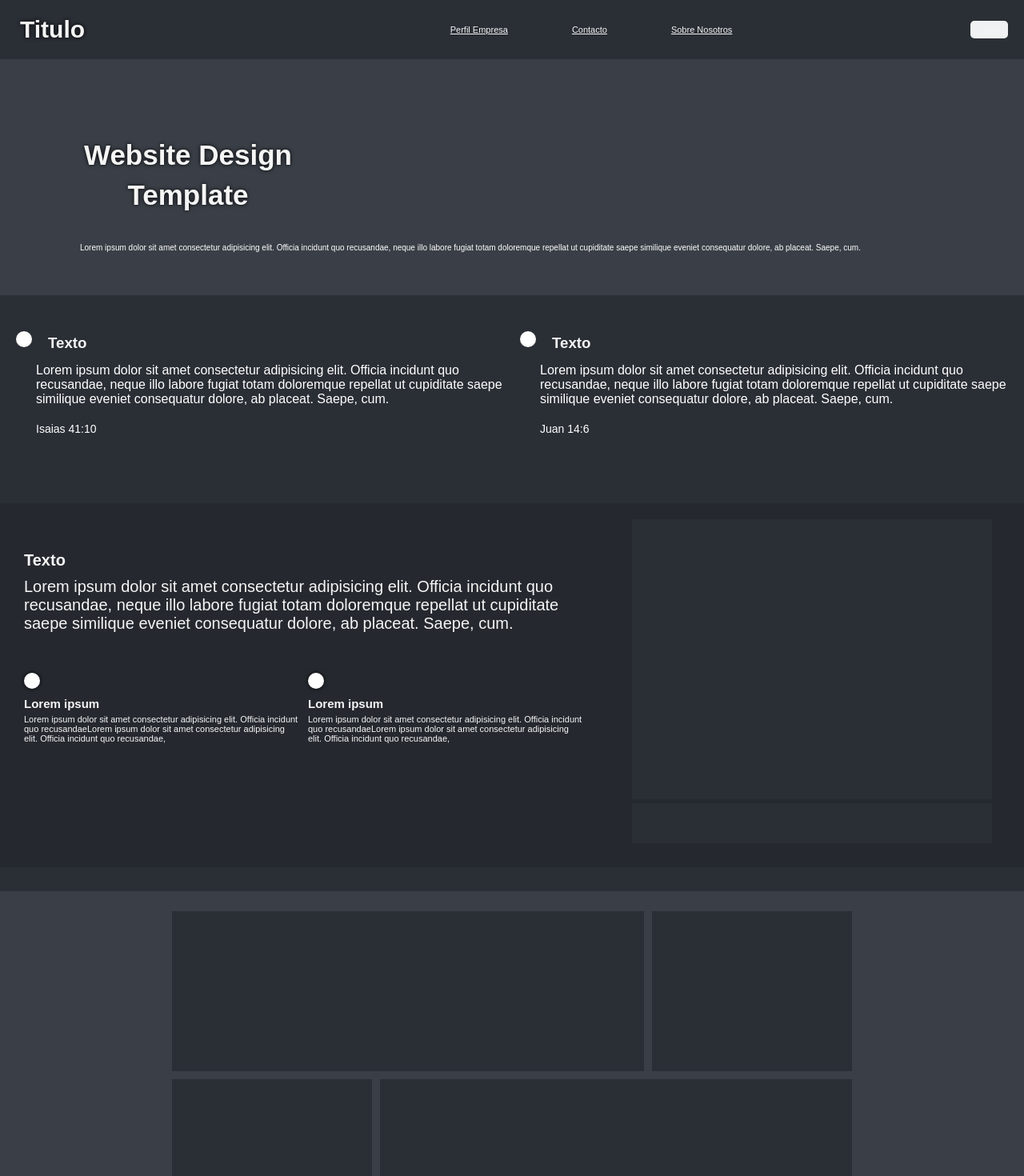
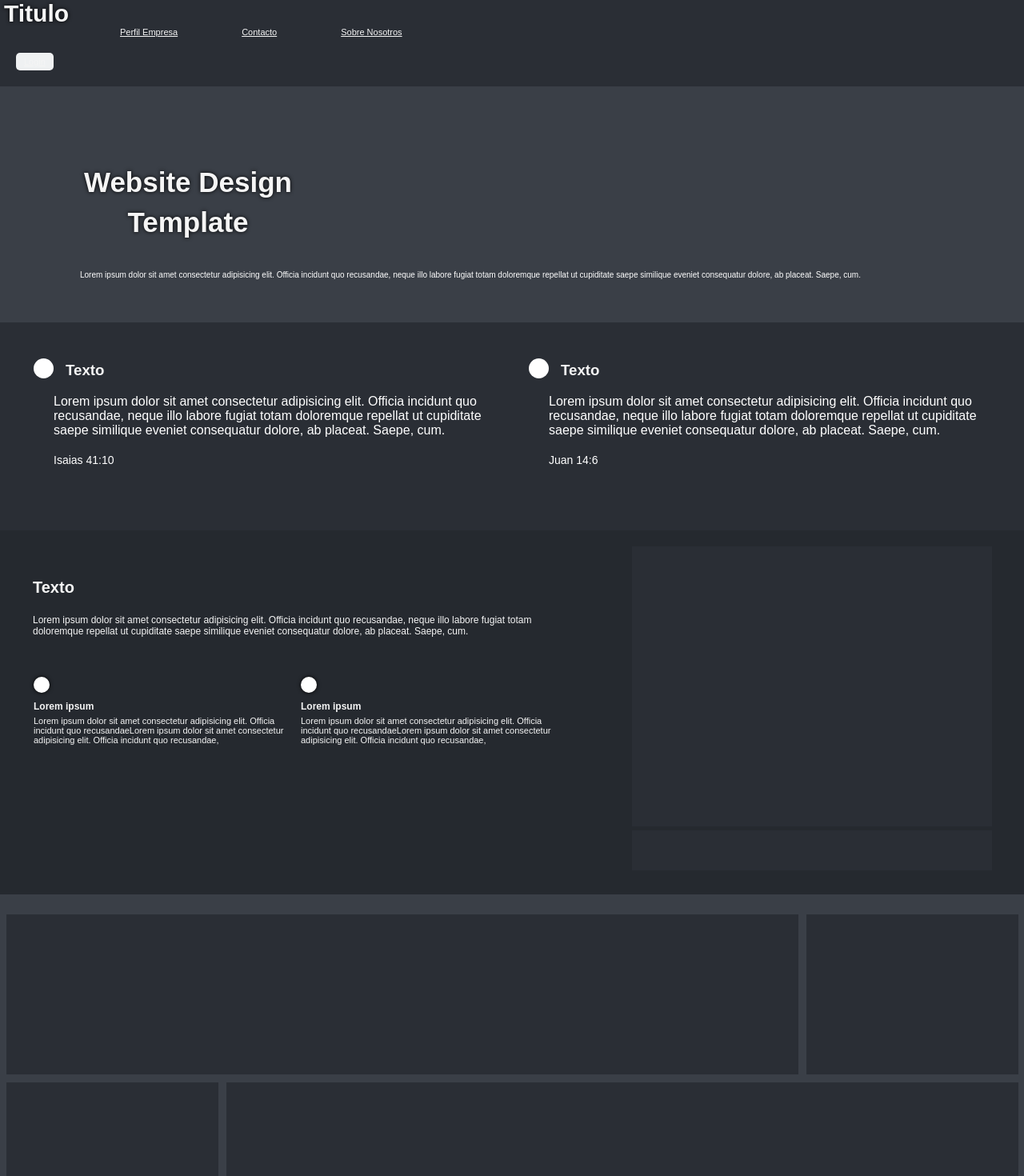
Before and after one commit to NicolasZeq2722/Plan-mejoramiento, a React (Vite) app in the folder Plan mejoramiento/: page / in a window 1280 px wide. Shown: the top 1470 px of the page at 80% size. Built offline with nearby package versions, Linux system fonts and the light colour scheme.

Commit message:
Nuevo commit

```diff
--- a/Plan mejoramiento/package.json
+++ b/Plan mejoramiento/package.json
@@ -11,7 +11,8 @@
   },
   "dependencies": {
     "react": "^19.0.0",
-    "react-dom": "^19.0.0"
+    "react-dom": "^19.0.0",
+    "react-router-dom": "^7.5.1"
   },
   "devDependencies": {
     "@eslint/js": "^9.21.0",
--- a/Plan mejoramiento/src/components/Inicio/Inicio.css
+++ b/Plan mejoramiento/src/components/Inicio/Inicio.css
@@ -57,7 +57,7 @@
     display: flex;
     gap: 20px;
     margin-bottom: 40px;
-    margin-left: 20px;
+    margin-left: 42px;
     height: 220px;
     padding-top: 30px;
 }
@@ -89,10 +89,10 @@
 }
 
 .circulo{
-    width: 20px;
-    height: 20px;
+    width: 25px;
+    height: 25px;
     background: white;
-    border-radius: 50px;
+    border-radius: 70px;
     margin-top: 15px;
 }
 
@@ -106,7 +106,6 @@
     display: flex;
     padding-top: 20px;
     height: 455px;
-    margin-bottom: 30px;
 }
 
 .Seccion2{
@@ -120,6 +119,13 @@
 
 .Seccion2 h4{
     padding-bottom: 10px;
+    margin-left: 11px;
+}
+
+.Comentarios p{
+    font-size: 12px;
+    margin-left: 11px;
+    padding-top: 12px;
 }
 
 .BOX{
@@ -127,7 +133,7 @@
     height: 350px;
     width: 1150px;
     margin-right: 40px;
-    margin-left: 60px;
+    margin-left: 90px;
     display: flex;
     justify-content: space-between;
 }
@@ -152,15 +158,16 @@
     display: flex;
     gap: 10px;
     padding-top: 40px;
+    margin-left: 12px;
 }
 
 .Circle1 h5{
-    font-size: 15px;
+    font-size: 12px;
     padding-bottom: 5px;
 }
 
 .Circle2 h5{
-    font-size: 15px;
+    font-size: 12px;
     padding-bottom: 5px;
 }
 
@@ -198,7 +205,7 @@
 }
 
 .BOX1{
-    width: 600px;
+    width: 1000px;
     height: 200px;
     background: #2A2E35;
     margin-top: 25px;
@@ -210,7 +217,7 @@
 }
 
 .BOX2{
-    width: 250px;
+    width: 265px;
     height: 200px;
     background: #2A2E35;
     margin-top: 25px;
@@ -221,7 +228,7 @@
 }
 
 .BOX3{
-    width: 250px;
+    width: 265px;
     height: 200px;
     background: #2A2E35;
 }
@@ -231,7 +238,7 @@
 }
 
 .BOX4{
-    width: 600px;
+    width: 1000px;
     height: 200px;
     background: #2A2E35;
     border-left: 10px solid #3A3F47;
--- a/Plan mejoramiento/src/components/Inicio/Inicio.jsx
+++ b/Plan mejoramiento/src/components/Inicio/Inicio.jsx
@@ -5,9 +5,8 @@ function Inicio() {
 
   return (
     <>
-    <div className='Container'>
-      <div className='NavPrincip'>
-        <div className='Titulo'>
+    <header className='Cabecera'>
+    <div className='Titulo'>
         <h1>Titulo</h1>
         </div>
         <div className='Text'>
@@ -15,6 +14,9 @@ function Inicio() {
             <Link to="/contacto">Contacto</Link>
             <Link to="/sobrenosotros">Sobre Nosotros</Link>
           </div>
+    </header>
+    <div className='Container'>
+      <div className='NavPrincip'>
           <Link to="/login" className='Button'>Login</Link>
         </div>
       <header className='header'>
@@ -41,7 +43,9 @@ function Inicio() {
       <section className='SeccionTxt'>
           <div className='Seccion2'>
             <h4>Texto</h4>
-            <p>Lorem ipsum dolor sit amet consectetur adipisicing elit. Officia incidunt quo recusandae, neque illo labore fugiat totam doloremque repellat ut cupiditate saepe similique eveniet consequatur dolore, ab placeat. Saepe, cum.</p>
+            <div className='Comentarios'>
+              <p>Lorem ipsum dolor sit amet consectetur adipisicing elit. Officia incidunt quo recusandae, neque illo labore fugiat totam doloremque repellat ut cupiditate saepe similique eveniet consequatur dolore, ab placeat. Saepe, cum.</p>
+            </div>
             <div className='CircTex'>
             <div className='Circle1'>
               <div className='Circ'></div>
```
Also changed, not shown: 1 other file (tests, documents, lock files or other folders).
